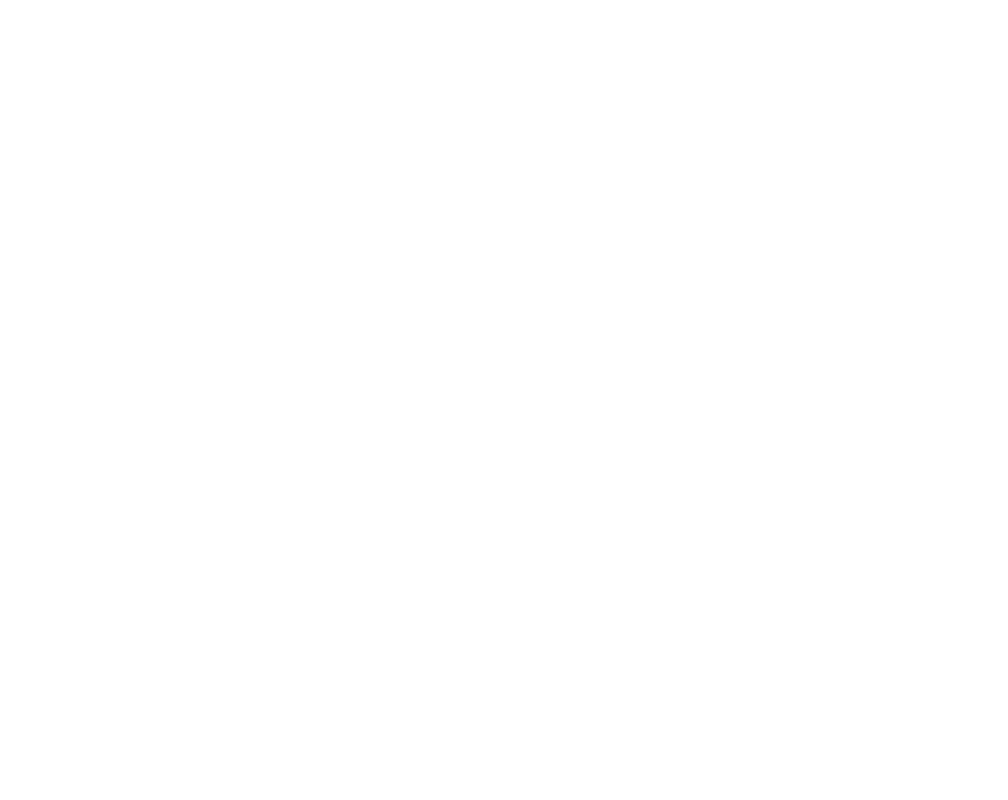
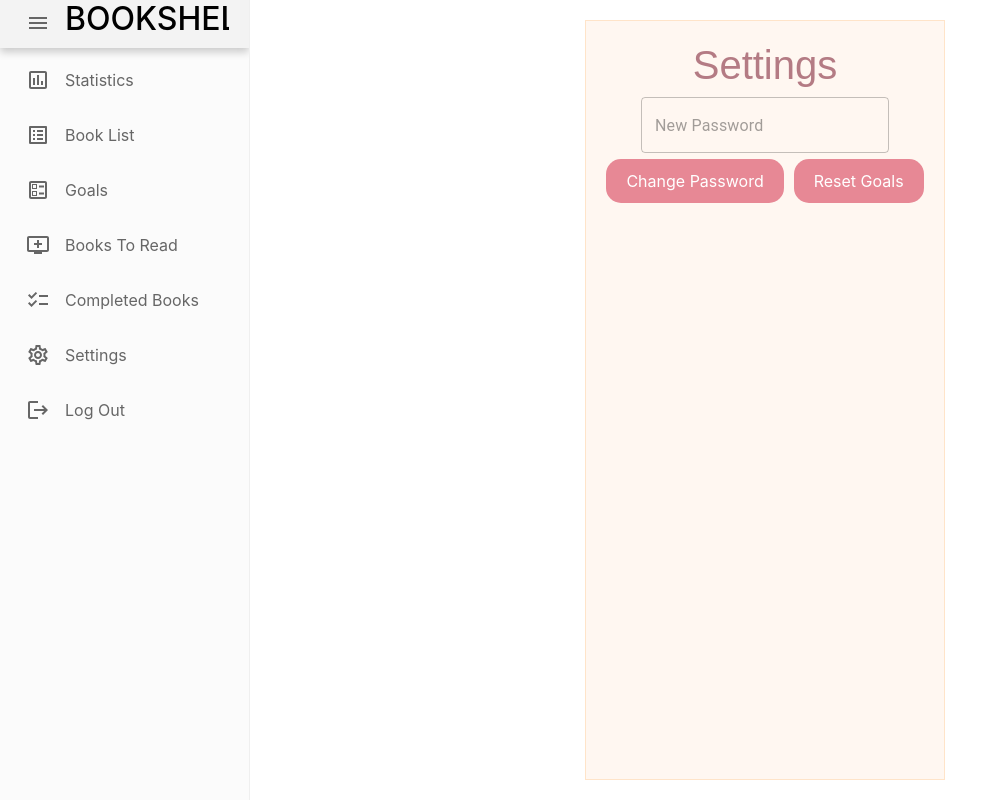
Before and after one commit to jimanguba/COMP-4350-Project, a React (Create React App) app in the folder client/: page /settings in a window 1280 px wide. Before the commit this address had no page. Shown: the whole page, without its empty margins (0-1008 px from the left). Built offline with nearby package versions, Linux system fonts and the light colour scheme; the HTML template or start-up script is replaced by a standard one.

Commit message:
Created Settings

```diff
--- a/client/src/App.js
+++ b/client/src/App.js
@@ -10,6 +10,7 @@
 import Goals from '../src/components/Goals';
 import './App.css';
 import ViewBook from './components/ViewBook';
+import Settings from './pages/Settings'
 import { Sidebar, Menu, MenuItem, useProSidebar } from 'react-pro-sidebar';
 import AccountBoxOutlinedIcon from '@mui/icons-material/AccountBoxOutlined';
 import LogoutIcon from '@mui/icons-material/Logout';
@@ -40,7 +41,8 @@
                         <Route path="/review" element={<ReviewsList />} />
                         <Route path="/login" element={<Login/>} />
                         <Route path="/home" element={<Home/>} />
-                        <Route path="/goals" element={<Goals />} /> {/* TODO: Same deal make this dynamic for each user gotta be a group chat*/}
+                        <Route path="/goals" element={<Goals />} />
+                        <Route path="/settings" element={<Settings />} />
                     </Routes>
             </div>
             </Router>
--- a/client/src/components/Sidebar.js
+++ b/client/src/components/Sidebar.js
@@ -11,6 +11,7 @@
 import RateReviewOutlinedIcon from '@mui/icons-material/RateReviewOutlined';
 import ChecklistIcon from '@mui/icons-material/Checklist';
 import AddToQueueIcon from '@mui/icons-material/AddToQueue';
+import SettingsOutlinedIcon from '@mui/icons-material/SettingsOutlined';
 import '../styles/StyleForm.css';
 
 const sidebar = () => {
@@ -65,6 +66,12 @@
             Completed Books
         </MenuItem>
         <MenuItem
+            component={<Link to="/settings" />}
+            icon={<SettingsOutlinedIcon />}
+        >
+            Settings
+        </MenuItem>
+        <MenuItem
             component={<Link to="/login" />}
             icon={<LogoutIcon />}
         >
--- /dev/null
+++ b/client/src/pages/Settings.js
@@ -0,0 +1,67 @@
+import React, { useState } from 'react';
+import '../styles/LoginForm.css';
+import axios from "axios";
+import TextField from '@mui/material/TextField';
+import Cookies from 'universal-cookie';
+import Sidebar from '../components/Sidebar';
+
+const SettingsForm = () => {
+  const [password, setPassword] = useState('');
+  const cookies = new Cookies(null, { path: '/' });
+
+  const resetGoals = (event) => {
+    event.preventDefault();
+    axios.get('/resetGoals', {
+      params: {
+        userId: cookies.get('userID')
+      }
+    })
+    .catch(function(error)
+    {
+      console.log(error)
+      alert("Something went wrong");
+    })
+  }
+
+  const changePassword = (event) => {
+    event.preventDefault();
+    axios.get('/changePassword', {
+      params: {
+        userId: cookies.get('userID'),
+        password:password
+      }
+    })
+    .catch(function(error)
+    {
+      console.log(error)
+      alert("Password is too short (must be length 5)");
+    })
+  }
+
+    return (
+        <div style={{display: "flex", height: "100vh"}}>
+        <Sidebar />
+      <div className="form-container">
+        <h1 className="h1">Settings</h1>
+          <form>
+            <TextField
+              class="TextField2"
+              type = "password"
+              placeholder="New Password"
+              onChange={ (event) =>  { setPassword(event.target.value); } }
+              required
+            />
+            <div class="flex">
+              <form class="flex-item">
+                <button class="button2" onClick={changePassword}>Change Password</button>
+              </form>
+              <form class="flex-item">
+                <button class="button2" onClick={resetGoals}>Reset Goals</button>
+              </form>
+            </div>
+          </form>
+        </div>
+        </div>
+      );
+    }
+export default SettingsForm;
--- a/client/src/styles/Goals.css
+++ b/client/src/styles/Goals.css
@@ -51,7 +51,7 @@
 
   .form-container {
     max-width: 600px;
-    max-height: 375px;
+    max-height: 10000px;
     margin: 20px auto;
     padding: 20px;
     background: #FFF7F1;
```
Also changed, not shown: 1 other file (tests, documents, lock files or other folders).
